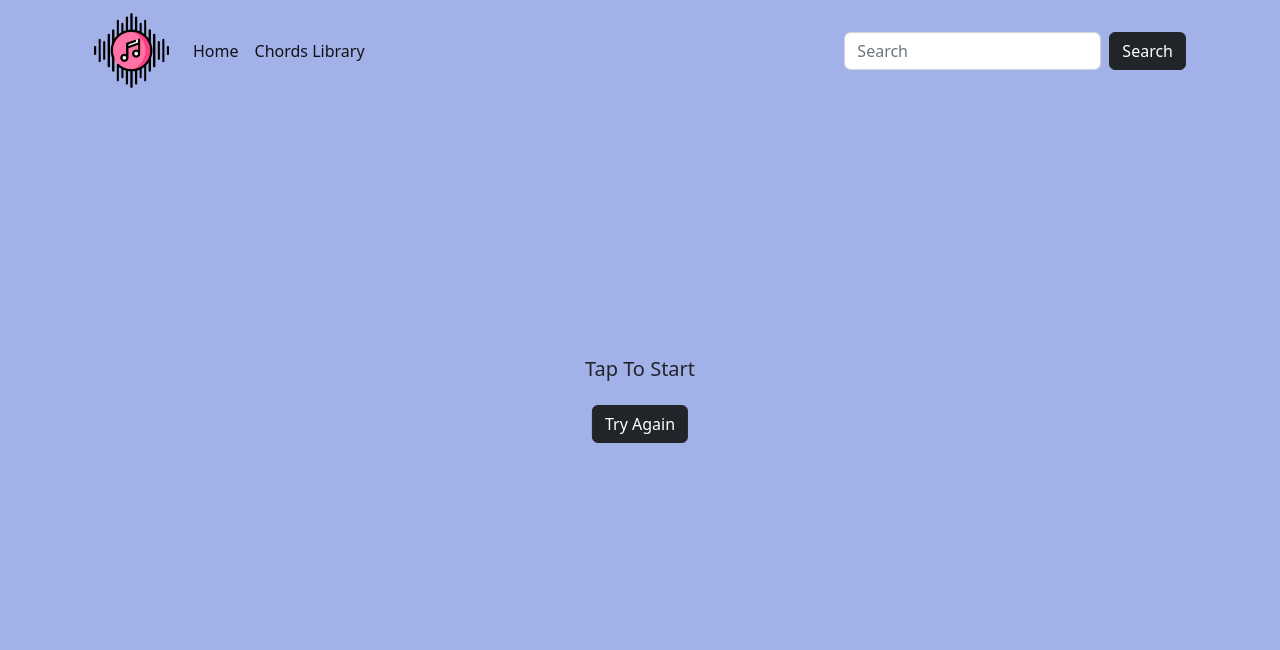
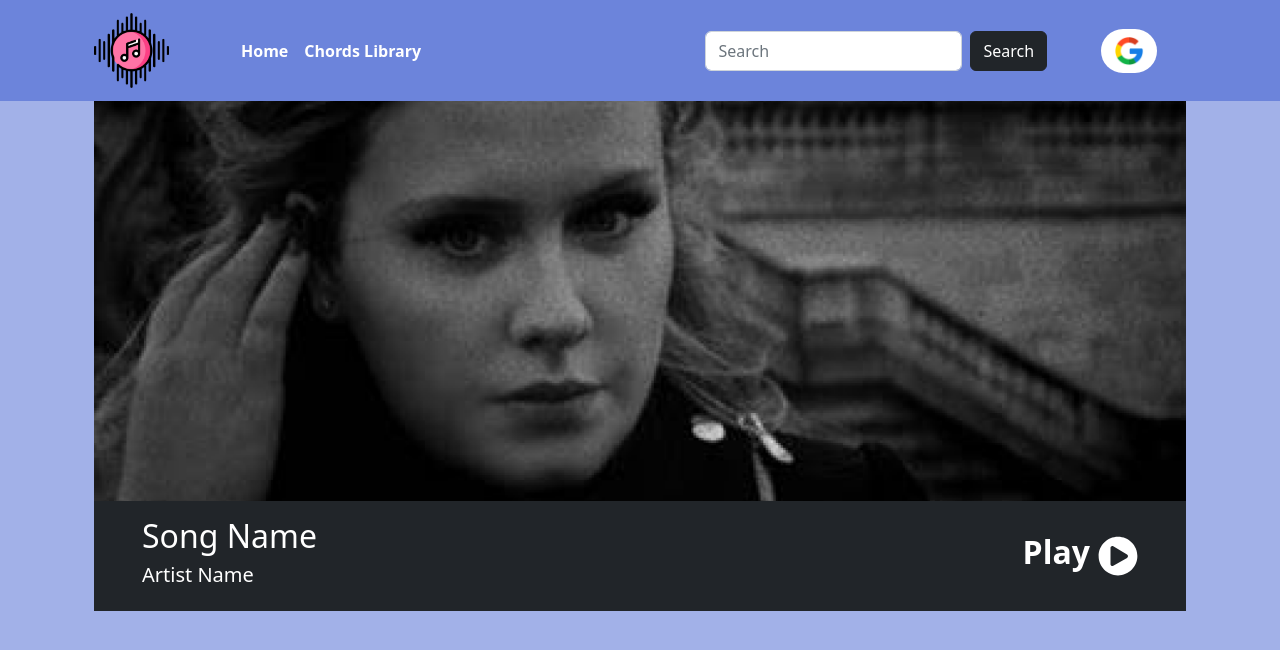
Before and after one commit to SanthushaMunasinghe/FRONTEND, a React (Create React App) app in the folder frontend/: page / in a window 1280 px wide. Shown: the top 650 px of the page. Built offline with nearby package versions, Linux system fonts and the light colour scheme.

Commit message:
song-details
album art, song title

```diff
--- a/frontend/src/App.css
+++ b/frontend/src/App.css
@@ -25,7 +25,7 @@
 }
 
 .App-link {
-  color: #61dafb;
+  color: #8c9bd1;
 }
 
 @keyframes App-logo-spin {
@@ -37,7 +37,28 @@
   }
 }
 
+.navbar-style {
+  background-color: #6c84db;
+}
+
+.navbar-right {
+  display: grid;
+  grid-template-columns: 3fr 1fr;
+  grid-gap: 25px;
+  place-items: center;
+}
+
+.search-bar {
+  height: 40px;
+}
+
 .logo-img {
   width: 75px;
   height: 75px;
 }
+
+.signup-icon {
+  width: 30px;
+  height: 30px;
+  cursor: pointer;
+}
--- a/frontend/src/App.js
+++ b/frontend/src/App.js
@@ -7,10 +7,12 @@ import Home from "./Pages/home";
 
 //Images
 import logoImg from "./assets/ftontend-logo.png";
+import googleImg from "./assets/googleicon.png";
 
 function App() {
   return (
     <Router>
+      <div className="navbar-style">
         <div className="container">
           <nav className="navbar navbar-expand-lg bg-body-tertiary">
             <div className="container-fluid">
@@ -18,15 +20,19 @@ function App() {
                 <img src={logoImg} alt="logo" className="logo-img"></img>
               </a>
               <div className="collapse navbar-collapse" id="navbarScroll">
-              <ul className="navbar-nav me-auto my-2 my-lg-0 navbar-nav-scroll">
+                <ul className="navbar-nav me-auto my-2 my-lg-0 navbar-nav-scroll px-5">
                   <li className="nav-item">
-                  <a className="nav-link active" aria-current="page" href="/">
+                    <a
+                      className="nav-link active text-white fw-semibold"
+                      aria-current="page"
+                      href="/"
+                    >
                       Home
                     </a>
                   </li>
                   <li className="nav-item">
                     <a
-                    className="nav-link active d-inline-block"
+                      className="nav-link active d-inline-block text-white fw-semibold"
                       aria-current="page"
                       href="/chordslibrary"
                     >
@@ -34,7 +40,8 @@ function App() {
                     </a>
                   </li>
                 </ul>
-              <form className="d-flex" role="search">
+                <div className="navbar-right">
+                  <form className="d-flex search-bar" role="search">
                     <input
                       className="form-control me-2"
                       type="search"
@@ -45,9 +52,18 @@ function App() {
                       Search
                     </button>
                   </form>
+                  <button className="btn btn-white bg-white rounded-pill">
+                    <img
+                      src={googleImg}
+                      alt="signUp"
+                      className="signup-icon"
+                    ></img>
+                  </button>
+                </div>
               </div>
             </div>
           </nav>
+        </div>
       </div>
 
       <Routes>
--- /dev/null
+++ b/frontend/src/Components/song-details.css
@@ -0,0 +1,16 @@
+.album-art {
+  margin: auto;
+  width: 100%;
+  height: 400px;
+  background-image: url("../assets/OIP 1.png");
+  background-size: cover;
+  background-position: center center;
+  background-repeat: no-repeat;
+}
+
+.details-bar {
+  margin: auto;
+  width: 100%;
+  display: grid;
+  grid-template-columns: 1fr 1fr;
+}
--- /dev/null
+++ b/frontend/src/Components/song-details.js
@@ -0,0 +1,23 @@
+import React from "react";
+import "./song-details.css";
+import { FaPlayCircle } from "react-icons/fa";
+
+function SongDetailsComponent() {
+  return (
+    <div className="container">
+      <div className="album-art"></div>
+      <div className="details-bar px-5 py-3 bg-dark">
+        <div className="text-white">
+          <h2>Song Name</h2>
+          <h5>Artist Name</h5>
+        </div>
+        <div className="text-white d-flex justify-content-end align-items-center">
+          <h2 className="fw-bolder me-2">Play</h2>
+          <FaPlayCircle className="fs-1" />
+        </div>
+      </div>
+    </div>
+  );
+}
+
+export default SongDetailsComponent;
--- a/frontend/src/Pages/home.js
+++ b/frontend/src/Pages/home.js
@@ -1,13 +1,16 @@
 import React from "react";
 import "./home.css";
+
 // import RecordComponent from "../Components/recording";
-import RecordFailedComponent from "../Components/recording-failed";
+// import RecordFailedComponent from "../Components/recording-failed";
+import SongDetailsComponent from "../Components/song-details";
 
 function Home() {
   return (
     <div className="container">
       {/* <RecordComponent></RecordComponent> */}
-      <RecordFailedComponent></RecordFailedComponent>
+      {/* <RecordFailedComponent></RecordFailedComponent> */}
+      <SongDetailsComponent></SongDetailsComponent>
     </div>
   );
 }
```
Also changed, not shown: frontend/src/assets/OIP 1.png (added). Lines whose indentation alone changed are shown as unchanged.
